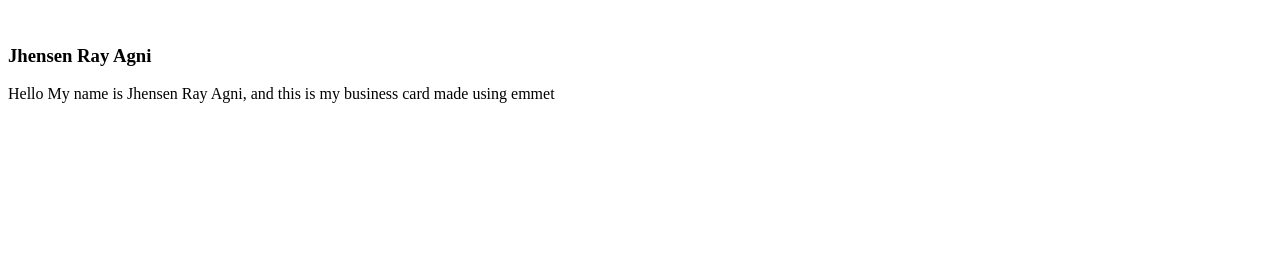
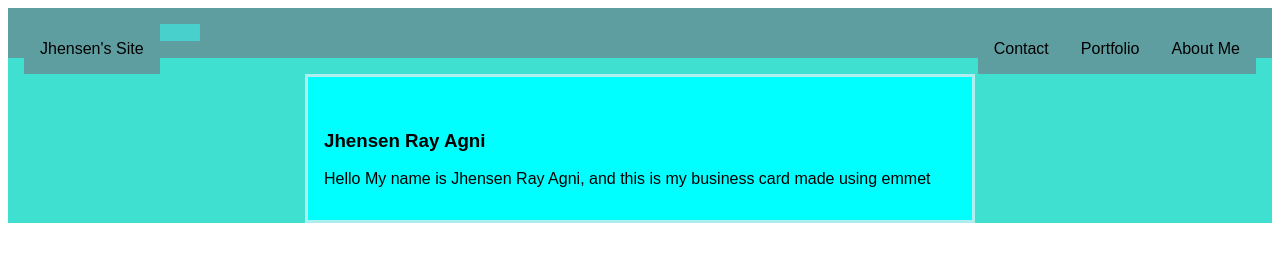
Before and after one commit to jragni/Full-Stack-Software-Journey, a plain HTML site: page emmet_practice/htmlBioWebSiteUsingEmmet.html in a window 1280 px wide. Drawn offline with Linux system fonts and the light colour scheme.

Commit message:
feat: attempted to create business card
Description: Created the html for the business card site.

TO-DO: Need to align the navbar list items and get rid of extra items floating

```diff
--- a/emmet_practice/htmlBioWebSiteUsingEmmet.html
+++ b/emmet_practice/htmlBioWebSiteUsingEmmet.html
@@ -1,11 +1,19 @@
 <!DOCTYPE html>
 <html lang="en-us">
     <head>
-
+        <link rel="stylesheet" href="style.css">
     </head>
     <body>
         <div class="body-wrapper">
-            <header class="navbar"></header>
+            <div class="navbar">
+                <ul class="navbar-list">
+                    <li class="site-title">Jhensen's Site</li>
+                    <li class="about-me-button">About Me</li>
+                    <li class="portfolio">Portfolio</li>
+                    <li class="contact-button">Contact</li>
+                </ul>
+            </div>
+            </header>
             <div class="body-background">
                 <section class="business-card">
                     <img src="" alt="" class="bio-image">
--- /dev/null
+++ b/emmet_practice/style.css
@@ -0,0 +1,45 @@
+* {
+    font-family: Arial, Helvetica, sans-serif;
+    color: black;
+}
+
+.navbar {
+    background-color:cadetblue;
+    padding:16px;
+    align-items: center;
+}
+
+
+.navbar-list{
+    list-style-type: none;
+    display:inline;
+    background-color: mediumturquoise;
+
+
+}
+.site-title {
+    background-color: cadetblue;
+    float:left;
+    padding: 16px;
+ }
+.about-me-button, .portfolio, .contact-button {
+    float:right;
+    padding: 16px;
+    background-color: cadetblue;
+    border-color: paleturquoise;
+}
+
+.body-background {
+    background-color: turquoise;
+}
+
+.business-card{
+    background-color: cyan;
+    border-style: solid;
+    border-color: paleturquoise;
+    margin: auto;
+    width: 50%;
+    padding: 16px;
+    clear:both;
+
+}
```
